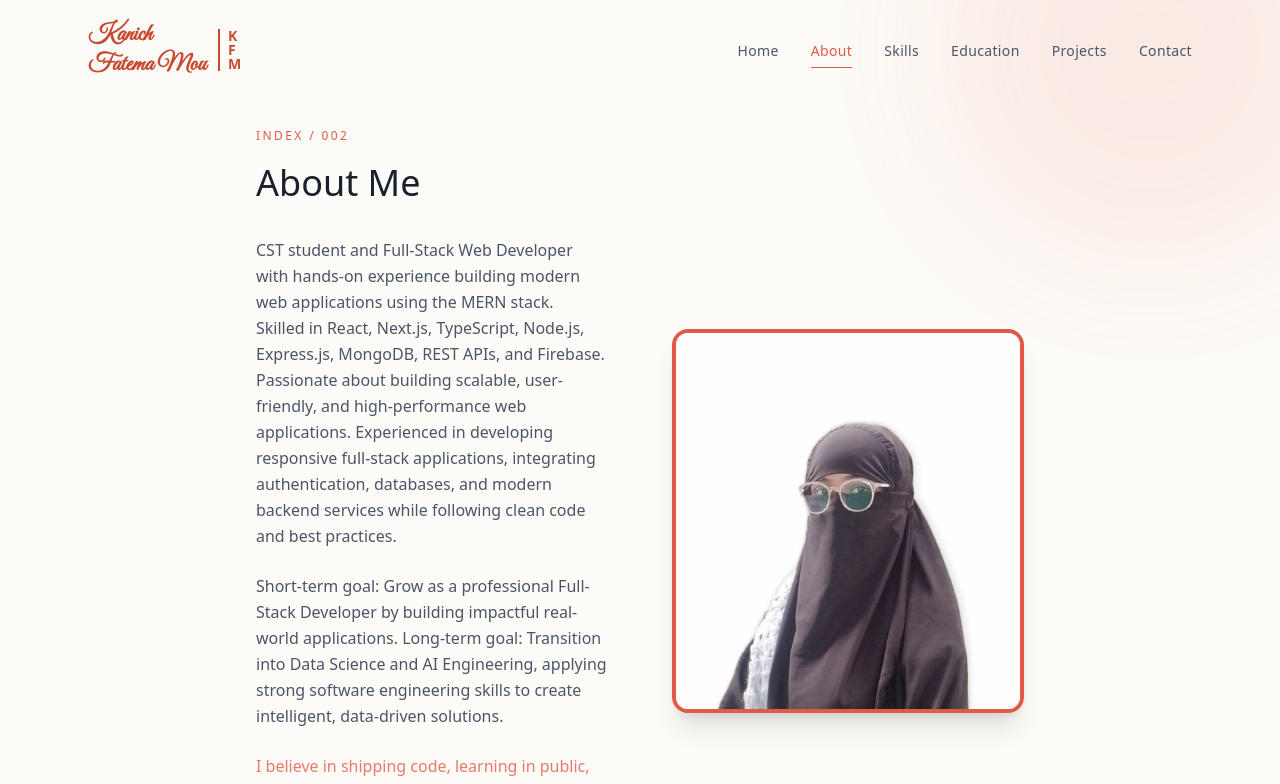
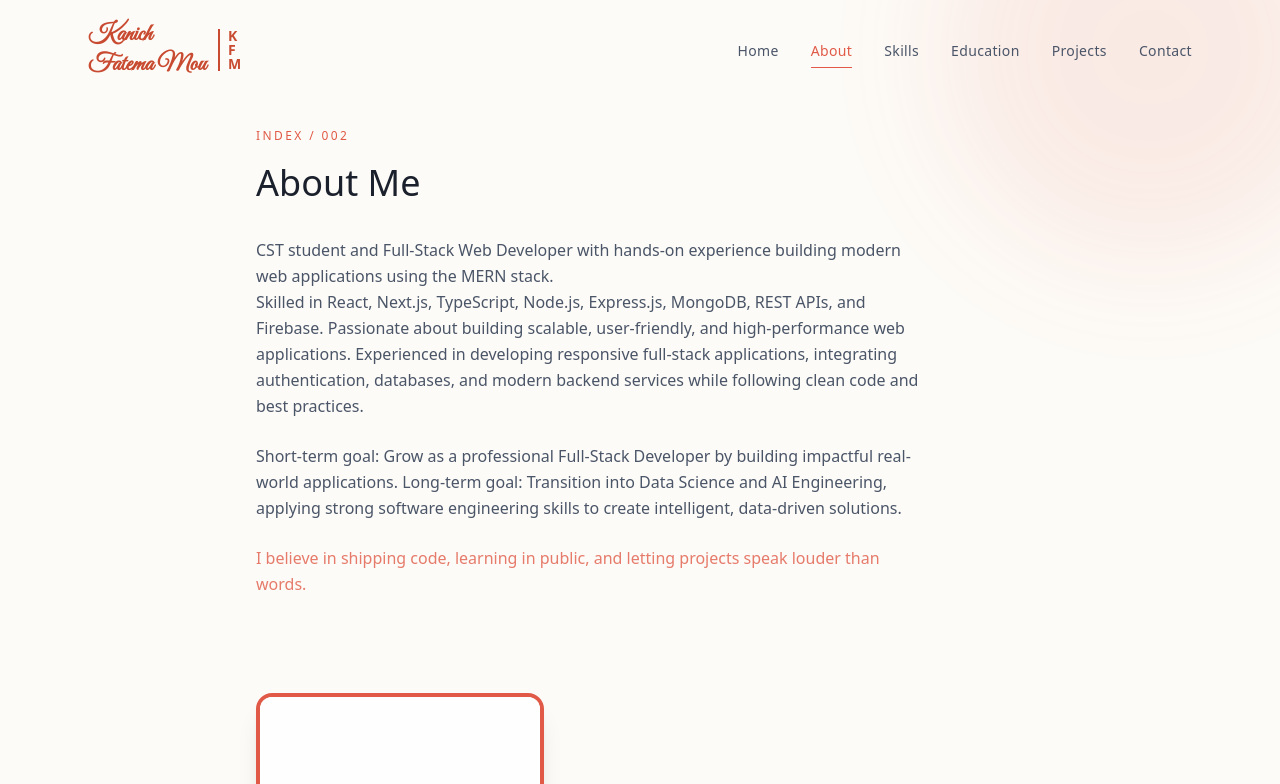
Before and after one commit to mouislambd/portfolio, a Next.js app: page /about in a window 1280 px wide. Shown: the top 784 px of the page. Built offline with nearby package versions, Linux system fonts and the light colour scheme; a web font is replaced by a local one.

Commit message:
about section updated

```diff
--- a/components/About.tsx
+++ b/components/About.tsx
@@ -77,8 +77,8 @@ export default function About() {
                     About Me
                 </motion.h1>
 
-                <motion.div variants={item} className="grid grid-cols-1 md:grid-cols-2 gap-8 md:gap-16 items-center mb-10">
-                    <div className="space-y-6 text-[#4A5568] text-sm sm:text-base leading-relaxed order-2 md:order-1">
+                <motion.div variants={item} className="grid grid-cols-1 md:grid-cols-[1fr,auto] gap-16 md:gap-24 items-start mb-10">
+                    <div className="space-y-6 text-[#4A5568] text-sm sm:text-base leading-relaxed max-w-2xl order-2 md:order-1">
                         <p>
                             CST student and Full-Stack Web Developer with hands-on experience building modern web applications using the MERN stack. <br />
                             Skilled in React, Next.js, TypeScript, Node.js, Express.js, MongoDB, REST APIs, and Firebase. Passionate about building scalable, user-friendly, and high-performance web applications.
@@ -94,12 +94,12 @@ export default function About() {
                         </p>
                     </div>
 
-                    <div className="relative w-full max-w-sm h-80 sm:h-96 mx-auto md:mx-0 overflow-hidden rounded-2xl border-4 border-[#E05A47] bg-white shadow-xl shadow-coral/20 order-1 md:order-2">
+                    <div className="relative w-full md:w-72 h-80 sm:h-96 overflow-hidden rounded-2xl border-4 border-[#E05A47] bg-white shadow-xl shadow-coral/20 order-1 md:order-2 shrink-0">
                         <Image
                             src="/images/2nd.jpeg"
                             alt="Kanich Fatema Mou"
                             fill
-                            sizes="(max-width: 768px) 100vw, 384px"
+                            sizes="(max-width: 768px) 100vw, 288px"
                             className="object-cover object-center"
                         />
                     </div>
```
